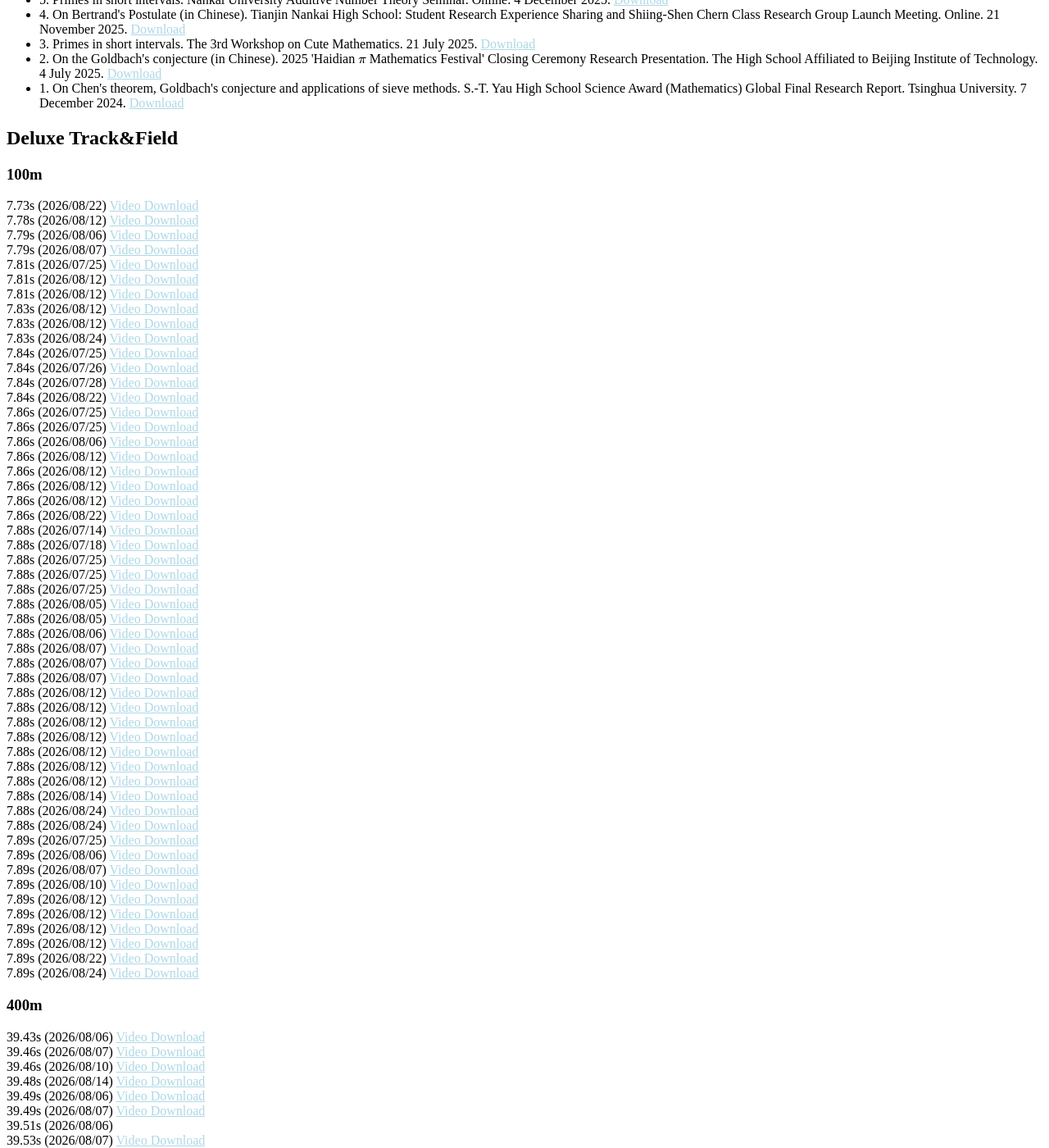
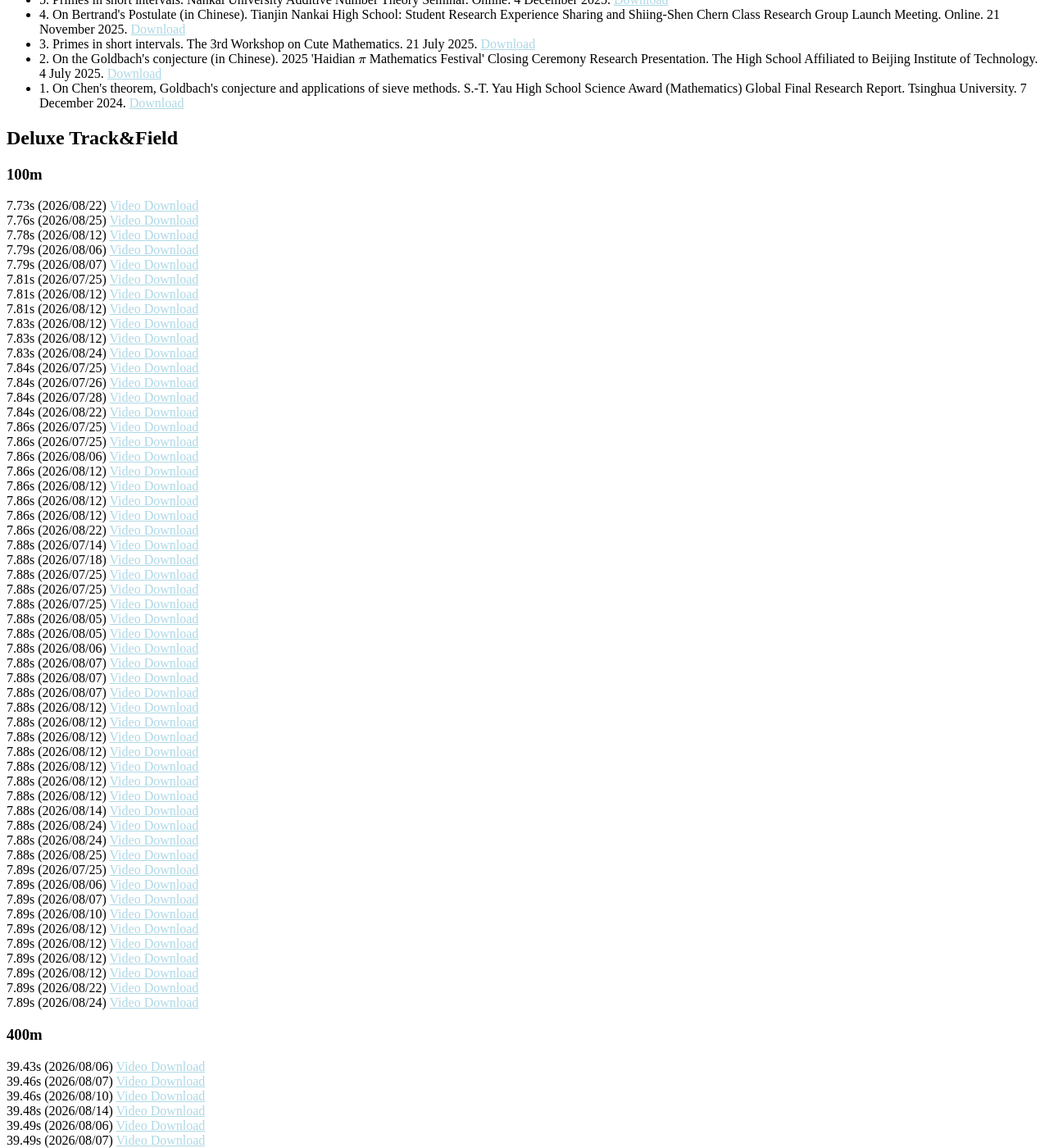
Before and after one commit to CareyRunboLi/CareyRunboLi.github.io, a Jekyll site: the page built from index.md, in a window 1280 px wide and 1400 px high, scrolled down 2679 px. Shown: the whole window at 82% size. Built offline with Jekyll 4.4.1, drawn with Linux system fonts in a browser that asks for light colours; some web fonts are replaced; formulas are drawn with MathJax 3; a style sheet for code colours, icons or effects is not loaded; our own code applies the rules of GitHub Pages for plain Markdown files.

Commit message:
Update trackandfield.md

```diff
--- a/_includes/trackandfield.md
+++ b/_includes/trackandfield.md
@@ -9,6 +9,7 @@
 ### 100m
 
 7.73s (2026/08/22) <a href="https://runbolicarey.com/assets/TrackAndField/DeluxeTrackAndField_100m_7.73s_260822.mp4"><span>Video Download</span></a>
+7.76s (2026/08/25) <a href="https://runbolicarey.com/assets/TrackAndField/DeluxeTrackAndField_100m_7.76s_260825.mp4"><span>Video Download</span></a>
 7.78s (2026/08/12) <a href="https://runbolicarey.com/assets/TrackAndField/DeluxeTrackAndField_100m_7.78s_260812.mp4"><span>Video Download</span></a>
 7.79s (2026/08/06) <a href="https://runbolicarey.com/assets/TrackAndField/DeluxeTrackAndField_100m_7.79s_260806.mp4"><span>Video Download</span></a>
 7.79s (2026/08/07) <a href="https://runbolicarey.com/assets/TrackAndField/DeluxeTrackAndField_100m_7.79s_260807.mp4"><span>Video Download</span></a>
@@ -51,6 +52,7 @@
 7.88s (2026/08/14) <a href="https://runbolicarey.com/assets/TrackAndField/DeluxeTrackAndField_100m_7.88s_260814.mp4"><span>Video Download</span></a>
 7.88s (2026/08/24) <a href="https://runbolicarey.com/assets/TrackAndField/DeluxeTrackAndField_100m_7.88s_260824_1.mp4"><span>Video Download</span></a>
 7.88s (2026/08/24) <a href="https://runbolicarey.com/assets/TrackAndField/DeluxeTrackAndField_100m_7.88s_260824_2.mp4"><span>Video Download</span></a>
+7.88s (2026/08/25) <a href="https://runbolicarey.com/assets/TrackAndField/DeluxeTrackAndField_100m_7.88s_260825.mp4"><span>Video Download</span></a>
 7.89s (2026/07/25) <a href="https://runbolicarey.com/assets/TrackAndField/DeluxeTrackAndField_100m_7.89s_260725.mp4"><span>Video Download</span></a>
 7.89s (2026/08/06) <a href="https://runbolicarey.com/assets/TrackAndField/DeluxeTrackAndField_100m_7.89s_260806.mp4"><span>Video Download</span></a>
 7.89s (2026/08/07) <a href="https://runbolicarey.com/assets/TrackAndField/DeluxeTrackAndField_100m_7.89s_260807.mp4"><span>Video Download</span></a>
```
